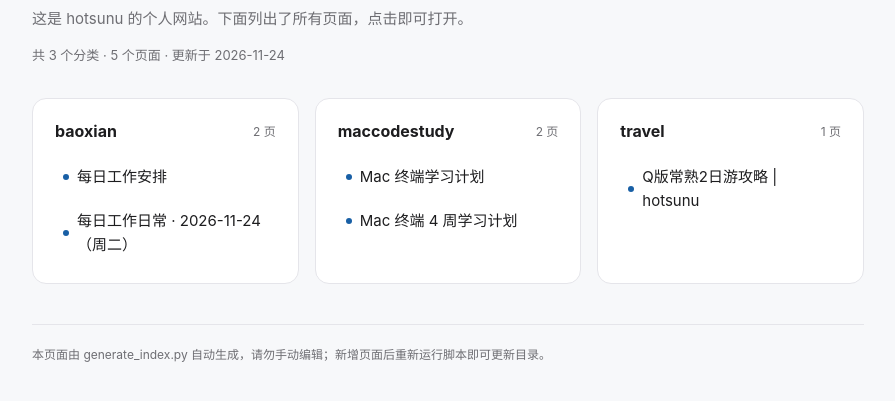
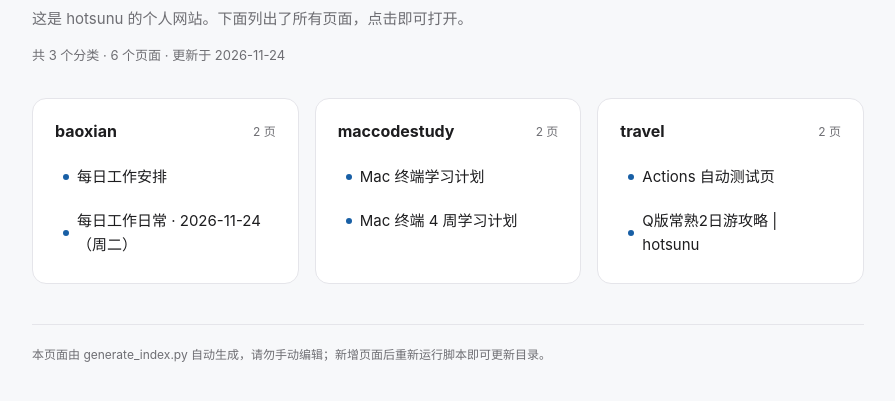
Before and after one commit to hotsunu/site, a plain HTML site: page index.html in a window 1280 px wide. Shown: the part 143-544 px from the top of the page, without its empty margins (192-1087 px from the left). Drawn offline with Linux system fonts and the light colour scheme.

Commit message:
chore: 自动更新主页目录 [skip ci]

```diff
--- a/index.html
+++ b/index.html
@@ -80,7 +80,7 @@
     <span class="eyebrow">站点目录</span>
     <h1>hotsunu 的网站</h1>
     <p class="lead">这是 hotsunu 的个人网站。下面列出了所有页面，点击即可打开。</p>
-    <p class="stats">共 3 个分类 · 5 个页面 · 更新于 2026-11-24</p>
+    <p class="stats">共 3 个分类 · 6 个页面 · 更新于 2026-11-24</p>
   </header>
 
   <div class="grid">
@@ -99,8 +99,9 @@
           </ul>
         </section>
         <section class="card">
-          <h2>travel<span class="count">1 页</span></h2>
+          <h2>travel<span class="count">2 页</span></h2>
           <ul>
+          <li><a href="travel/_action_test.html"><span class="dot"></span>Actions 自动测试页</a></li>
           <li><a href="travel/changshu.html"><span class="dot"></span>Q版常熟2日游攻略 | hotsunu</a></li>
           </ul>
         </section>
```
